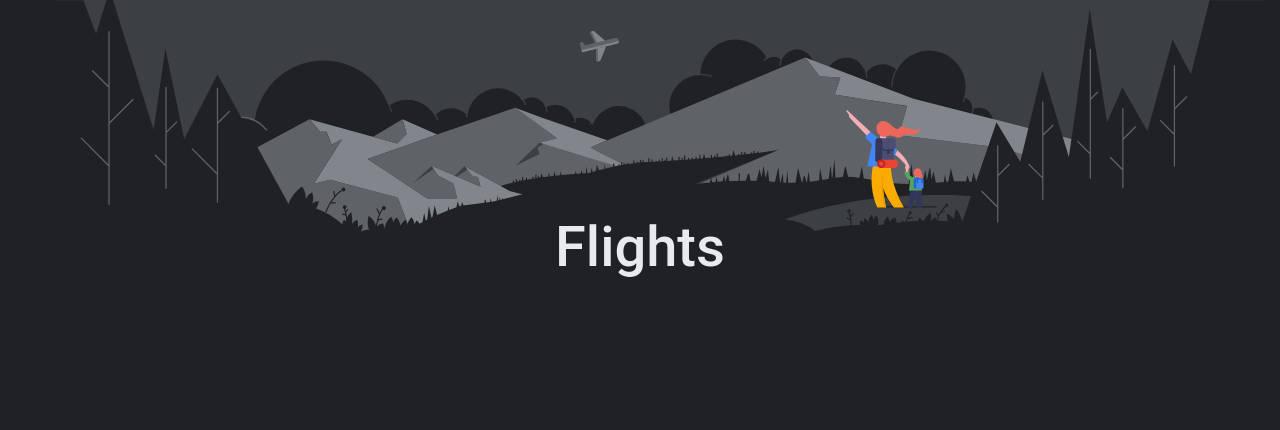
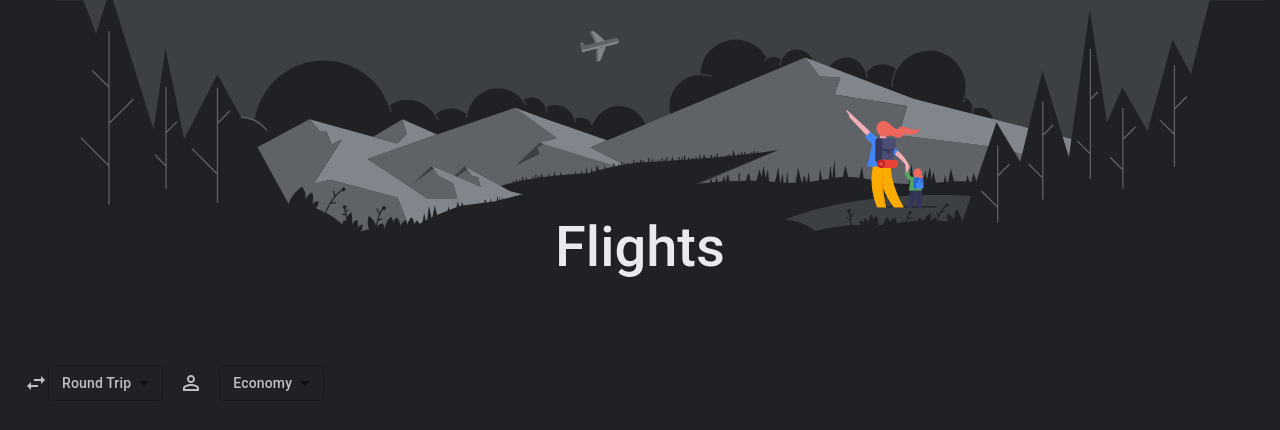
Before and after one commit to Varantt/google-flights-clone, a React (Vite) app: page / in a window 1280 px wide. Shown: the top 430 px of the page. Built offline with nearby package versions, Linux system fonts and the light colour scheme; a web font is replaced by a local one.

Commit message:
(feat) -- added mui / context functionality to the flight search component

```diff
--- a/src/App.tsx
+++ b/src/App.tsx
@@ -3,6 +3,7 @@ import { useAppContext } from "@/context/AppContext";
 import { Header } from "@/components/Header/Header";
 import headerImage from "../public/svg/flights_nc_4.svg";
 import darkHeaderImage from "../public/svg/flights_nc_dark_theme_4.svg";
+import { FlightSearch } from "./components/FlightSearch/FlightSearch";
 
 function App() {
   const { title } = useAppContext();
@@ -10,6 +11,7 @@ function App() {
   return (
     <main id="app" className="max-width">
       <Header title={title} lightImage = {headerImage} darkImage=  {darkHeaderImage} />
+      <FlightSearch/>
     </main>
   );
 }
--- a/src/components/FlightSearch/FlightSearch.scss
+++ b/src/components/FlightSearch/FlightSearch.scss
@@ -0,0 +1,29 @@
+.flight-search-header {
+  .MuiSelect-root {
+    height: 36px;
+    box-sizing: border-box;
+
+    .MuiSelect-select {
+      padding-block: 0;
+    }
+  }
+
+  .fields-container {
+    display: flex;
+    align-items: center;
+    margin-bottom: 8px;
+    .field {
+      display: flex;
+      align-items: center;
+      padding: 0 8px 0 8px;
+    }
+  }
+
+  .field,
+  em {
+    color: var(--field-text);
+    font-size: var(--field-font-size);
+    font-weight: 500;
+    font-style: normal;
+  }
+}
--- a/src/components/FlightSearch/FlightSearch.tsx
+++ b/src/components/FlightSearch/FlightSearch.tsx
@@ -1,27 +1,55 @@
-import React from 'react';
-import './FlightSearch.scss';
+import React from "react";
+import "./FlightSearch.scss";
 import PersonOutlineIcon from "@mui/icons-material/PersonOutline";
 import SwapHorizIcon from "@mui/icons-material/SwapHoriz";
+import MenuItem from "@mui/material/MenuItem";
+import Select from "@mui/material/Select";
+import { useAppContext } from "@/context/AppContext";
 
-export const FlightSearch : React.FC = () => {
+export const FlightSearch: React.FC = () => {
+  const { initialSearchState, handleTicketTypeChange } = useAppContext();
   return (
-    <div id = "flight-search">
+    <div id="flight-search">
+      <div className="flight-search-header">
+        <div className="fields-container">
+          <div className="round-trip field">
+            <SwapHorizIcon />
+            <Select
+              value={initialSearchState.ticketType}
+              onChange={handleTicketTypeChange}
+              displayEmpty
+              inputProps={{ "aria-label": "Without label" }}
+            >
+              <MenuItem value="">
+                <em> Round Trip</em>
+              </MenuItem>
+              <MenuItem value={10}>Round Trip</MenuItem>
+              <MenuItem value={20}>Twenty</MenuItem>
+              <MenuItem value={30}>Thirty</MenuItem>
+            </Select>
+          </div>
 
+          <div className="number-of-passengers field">
+            <PersonOutlineIcon />
+          </div>
 
-        <div className="flight-search-header">
-            <div className="round-trip">
-                Round Trip
-            </div>
-
-            <div className="number-of-people">
-
-            </div>
-
-
-            <div className="type">
-
-            </div>
+          <div className="seating-class field">
+            <Select
+              value={initialSearchState.ticketType}
+              onChange={handleTicketTypeChange}
+              displayEmpty
+              inputProps={{ "aria-label": "Without label" }}
+            >
+              <MenuItem value="">
+                <em> Economy</em>
+              </MenuItem>
+              <MenuItem value={10}>Round Trip</MenuItem>
+              <MenuItem value={20}>Twenty</MenuItem>
+              <MenuItem value={30}>Thirty</MenuItem>
+            </Select>
+          </div>
         </div>
+      </div>
     </div>
-  )
-}
+  );
+};
--- a/src/context/AppContext.ts
+++ b/src/context/AppContext.ts
@@ -1,12 +1,46 @@
-import React, { createContext, useContext } from "react";
-import { AppProviderProps, ContextProps } from "@app/types/types";
+import React, { createContext, useContext, useReducer } from "react";
+import {
+  AppProviderProps,
+  ContextProps,
+  SearchActionType,
+  SearchState,
+} from "@app/types/types";
+import { SelectChangeEvent } from "@mui/material/Select";
 
 const AppContext = createContext<ContextProps | undefined>({} as ContextProps);
 
 export const AppProvider: React.FC<AppProviderProps> = ({ children }) => {
-  const title = "Flights"
+  const title = "Flights";
+  // Flight Search Fields Iniitial State
+  const initialSearchState: SearchState = {
+    ticketType: "",
+    numberOfPassengers: 1,
+    seatingClass: "",
+  };
+
+  function searchReducer(searchState: SearchState, action: SearchActionType) {
+    switch (action.type) {
+      case "setTicketType":
+        return { ...searchState, ticketType: action.payload };
+      case "setNumberOfPassengers":
+        return { ...searchState, numberOfPassengers: action.payload };
+      case "setSeatingClass":
+        return { ...searchState, seatingClass: action.payload };
+      default:
+        return searchState;
+    }
+  }
+  const [searchState, dispatch] = useReducer(searchReducer, initialSearchState);
+
+  const handleTicketTypeChange = (event: SelectChangeEvent) => {
+    dispatch({ type: "setTicketType", payload: event.target.value });
+    // dispatch({ type: "numberOfPassengers", payload: event.target.value });
+    // dispatch({ type: "seatingClass", payload: event.target.value });
+  };
   const contextValue: ContextProps = {
-    title
+    title,
+    initialSearchState,
+    handleTicketTypeChange
   };
 
   return React.createElement(
--- a/src/variables.scss
+++ b/src/variables.scss
@@ -1,12 +1,14 @@
 :root {
   --body-text: #9aa0a6;
   --heading-text: #e8eaed;
+  --field-text : #bdc1c6;
   --heading-weight: 500;
   --body-bg: #202124;
   --body-font-family: Roboto,"Helvetica Neue",Arial,sans-serif;
   --heading-font-family: "Product Sans",Roboto,"Helvetica Neue",Arial,sans-seriff;
-
   //max width
   --max-width: 1248px;
 
+  --field-font-size: 0.875rem;
+
 }
```
Also changed, not shown: src/types/types.ts (+25 -1 lines).
